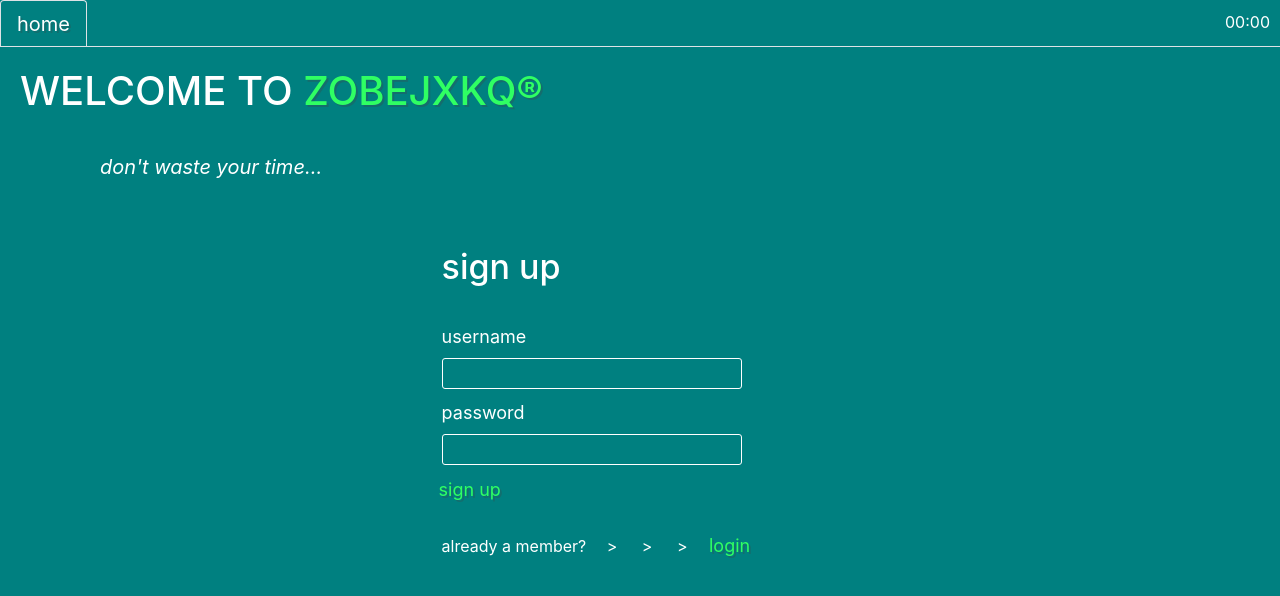
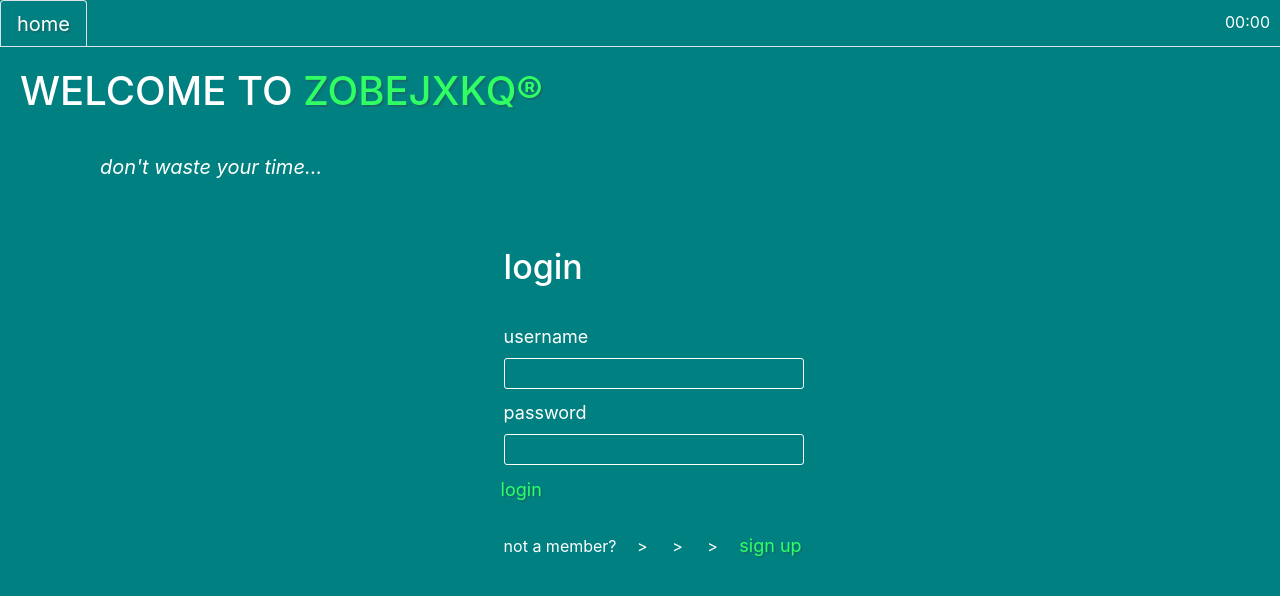
Before and after one commit to shodges201/Sabotage, a React (Create React App) app in the folder client/: page / in a window 1280 px wide. Shown: the top 596 px of the page. Built offline with nearby package versions, Linux system fonts and the light colour scheme; no server answers.

Commit message:
fixed logout redirect

```diff
--- a/client/public/style.css
+++ b/client/public/style.css
@@ -153,7 +153,7 @@ input{
 
 #home-form {
     float: left;
-    margin-left: 34%;
+    margin-left: 39%;
     margin-top: 10%;
     color:white;
     font-size:18px;
--- a/client/src/pages/Home/Home.js
+++ b/client/src/pages/Home/Home.js
@@ -10,7 +10,7 @@ class Home extends React.Component {
     title: "ZOBEJXKQ®",
     username: "",
     password: "",
-    formType: "sign up",
+    formType: "login",
   }
 
   componentDidMount(){
--- a/client/src/pages/Leaderboard/Leaderboard.css
+++ b/client/src/pages/Leaderboard/Leaderboard.css
@@ -1,8 +1,8 @@
 .leaderboard {
     width: 30%;
     float:right;
-    margin-top:7%;
-    margin-right:29%;
+    margin-top:6%;
+    margin-right:31%;
     border-top:none;
     border-radius: 10px;
     color:white;
--- a/client/src/pages/Sabotage/Sabotage.css
+++ b/client/src/pages/Sabotage/Sabotage.css
@@ -27,6 +27,7 @@
 #hangman-word{
     color:blue;
     text-shadow: 5px 5px 0px rgb(130, 134, 55);
+    margin-right:30px;
 }
 
 #hangman{
```
